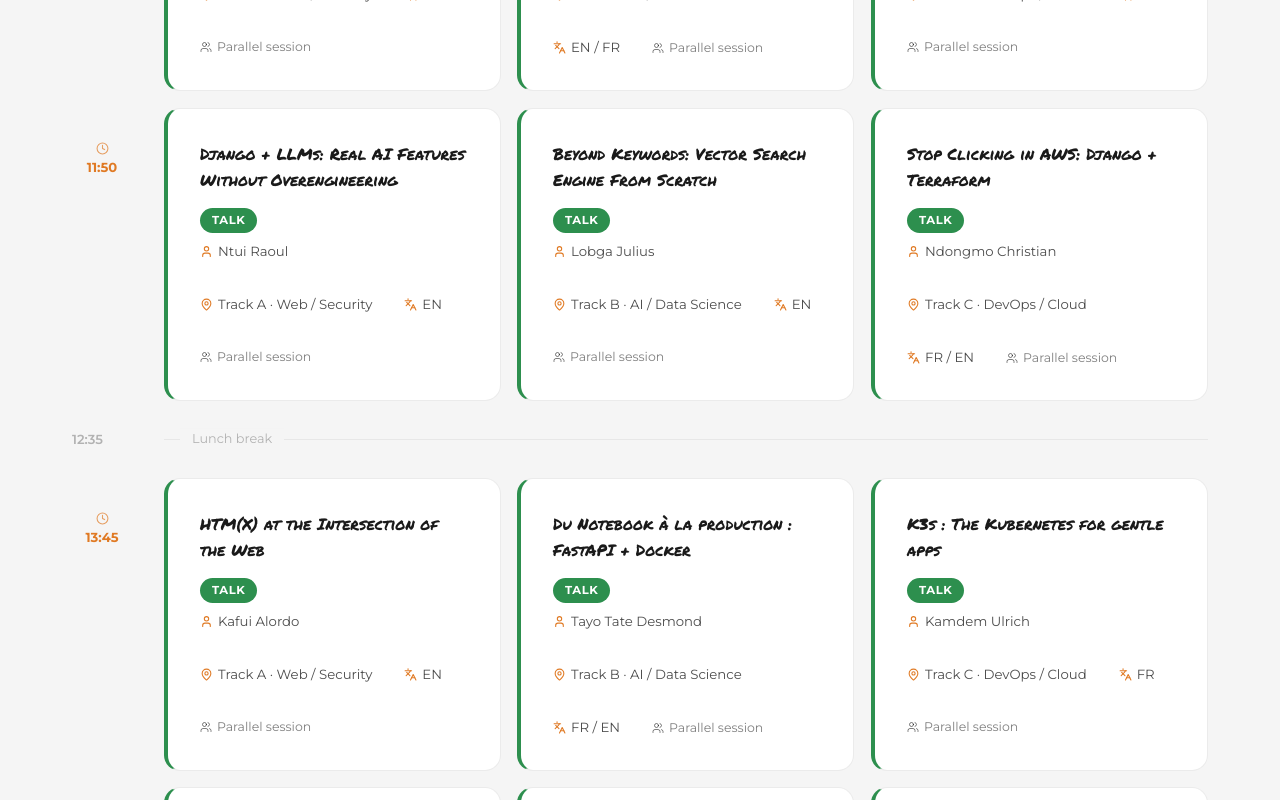
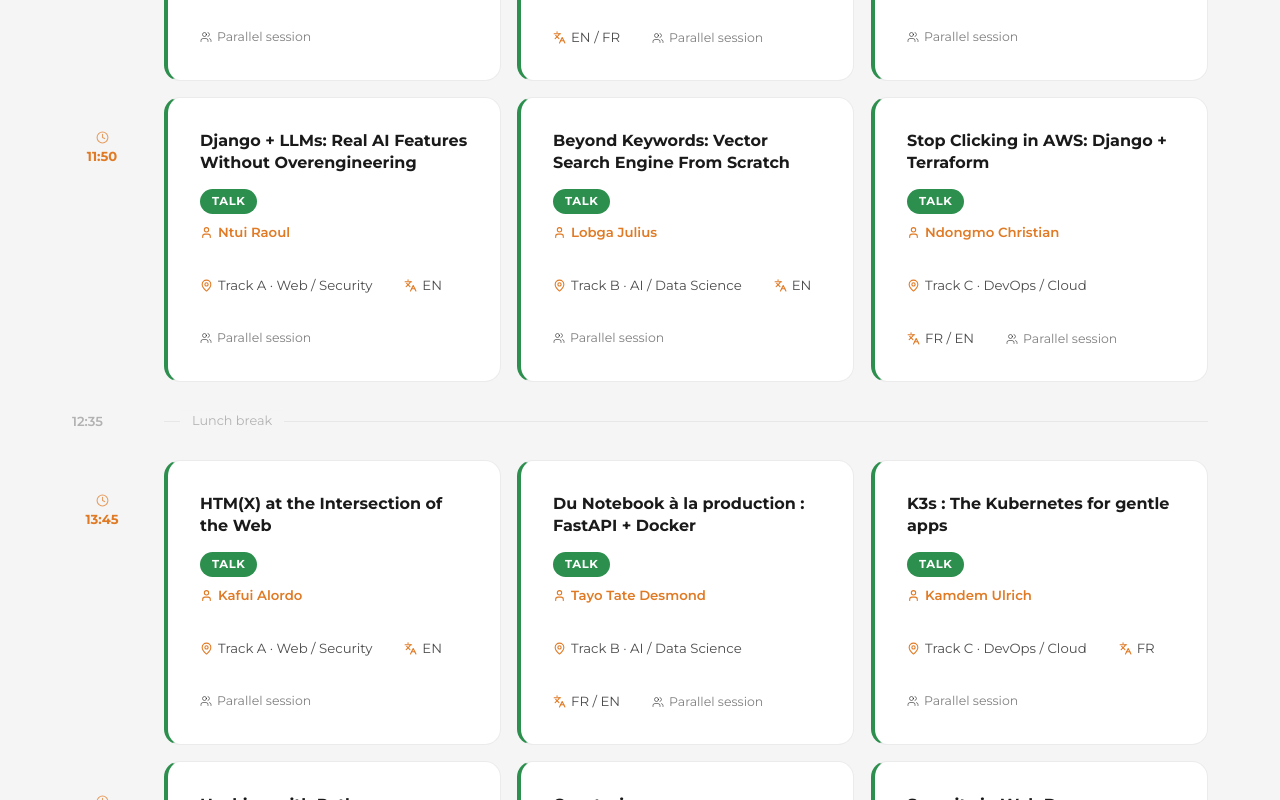
Before and after one commit to pythoncameroon/PyCon_Cameroon_2026, a React (Vite) app: page /en/agenda in a window 1280 px wide. Shown: the part 1300-2100 px from the top of the page. Built offline with nearby package versions, Linux system fonts and the light colour scheme.

Commit message:
feat: improve agenda readability and link speaker names
Use the clean UI font for talk titles instead of the display marker
font, and link each session speaker name to their speaker detail page.

```diff
--- a/src/pages/Agenda.jsx
+++ b/src/pages/Agenda.jsx
@@ -1,8 +1,40 @@
-import { useSearchParams } from 'react-router-dom';
+import { useSearchParams, Link } from 'react-router-dom';
 import { useTranslation } from 'react-i18next';
 import { Clock, MapPin, User, Users, Languages } from 'lucide-react';
 import useScrollAnimation from '../hooks/useScrollAnimation';
+import { useLocalizedPath } from '../hooks/useLocalizedPath';
 import { DAYS, agenda, TYPE_STYLES, LANG_LABELS } from '../data/agenda';
+import { speakers } from '../data/speakers';
+
+const normalizeName = (s) =>
+    (s || '')
+        .normalize('NFKD')
+        .replace(/[̀-ͯ]/g, '')
+        .toLowerCase()
+        .replace(/[^a-z0-9]+/g, ' ')
+        .trim();
+
+const NAME_ALIASES = {
+    'kamdem ulrich': 'kamdem-yamen-ulrich-laress-ulrich',
+    'tayo tate desmond': 'tayo-tate-desmond-corentin',
+};
+
+const speakerIdByName = {};
+speakers.forEach((sp) => {
+    speakerIdByName[normalizeName(sp.name)] = sp.id;
+});
+
+const resolveSpeakerId = (name) => {
+    const key = normalizeName(name);
+    if (NAME_ALIASES[key]) return NAME_ALIASES[key];
+    if (speakerIdByName[key]) return speakerIdByName[key];
+    const tokens = key.split(' ').filter(Boolean);
+    const match = speakers.find((sp) => {
+        const spKey = normalizeName(sp.name);
+        return tokens.length > 1 && tokens.every((t) => spKey.includes(t));
+    });
+    return match ? match.id : null;
+};
 
 const groupByTimeSlot = (sessions) => {
     const slots = [];
@@ -50,7 +82,9 @@ const BreakRow = ({ session }) => (
 );
 
 const SessionCard = ({ session, parallel }) => {
+    const { l } = useLocalizedPath();
     const style = TYPE_STYLES[session.type] || TYPE_STYLES.talk;
+    const speakerId = session.speaker ? resolveSpeakerId(session.speaker) : null;
 
     return (
         <div className="card animate-on-scroll slide-up agenda-session-card" style={{
@@ -59,7 +93,7 @@ const SessionCard = ({ session, parallel }) => {
             margin: 0,
         }}>
             <div style={{ display: 'flex', justifyContent: 'space-between', alignItems: 'flex-start', gap: 'var(--spacing-sm)', flexWrap: 'wrap', marginBottom: 'var(--spacing-xs)' }}>
-                <h4 style={{ margin: 0, fontSize: '1rem', color: 'var(--color-text-primary)' }}>{session.title}</h4>
+                <h4 style={{ margin: 0, fontSize: '1rem', color: 'var(--color-text-primary)', fontFamily: 'var(--font-ui)', fontWeight: 700, lineHeight: 1.35 }}>{session.title}</h4>
                 <span style={{
                     fontSize: '0.72rem',
                     fontWeight: 700,
@@ -77,9 +111,18 @@ const SessionCard = ({ session, parallel }) => {
             </div>
             <div style={{ display: 'flex', gap: 'var(--spacing-md)', flexWrap: 'wrap' }}>
                 {session.speaker && (
-                    <span style={{ display: 'flex', alignItems: 'center', gap: '5px', fontSize: '0.83rem', color: 'var(--color-text-secondary)', fontFamily: 'var(--font-ui)' }}>
-                        <User size={13} style={{ color: 'var(--color-orange)' }} /> {session.speaker}
-                    </span>
+                    speakerId ? (
+                        <Link
+                            to={l(`/speakers/${speakerId}`)}
+                            style={{ display: 'flex', alignItems: 'center', gap: '5px', fontSize: '0.83rem', color: 'var(--color-orange)', fontFamily: 'var(--font-ui)', fontWeight: 600, textDecoration: 'none' }}
+                        >
+                            <User size={13} style={{ color: 'var(--color-orange)' }} /> {session.speaker}
+                        </Link>
+                    ) : (
+                        <span style={{ display: 'flex', alignItems: 'center', gap: '5px', fontSize: '0.83rem', color: 'var(--color-text-secondary)', fontFamily: 'var(--font-ui)' }}>
+                            <User size={13} style={{ color: 'var(--color-orange)' }} /> {session.speaker}
+                        </span>
+                    )
                 )}
                 {session.room && (
                     <span style={{ display: 'flex', alignItems: 'center', gap: '5px', fontSize: '0.83rem', color: 'var(--color-text-secondary)', fontFamily: 'var(--font-ui)' }}>
```
